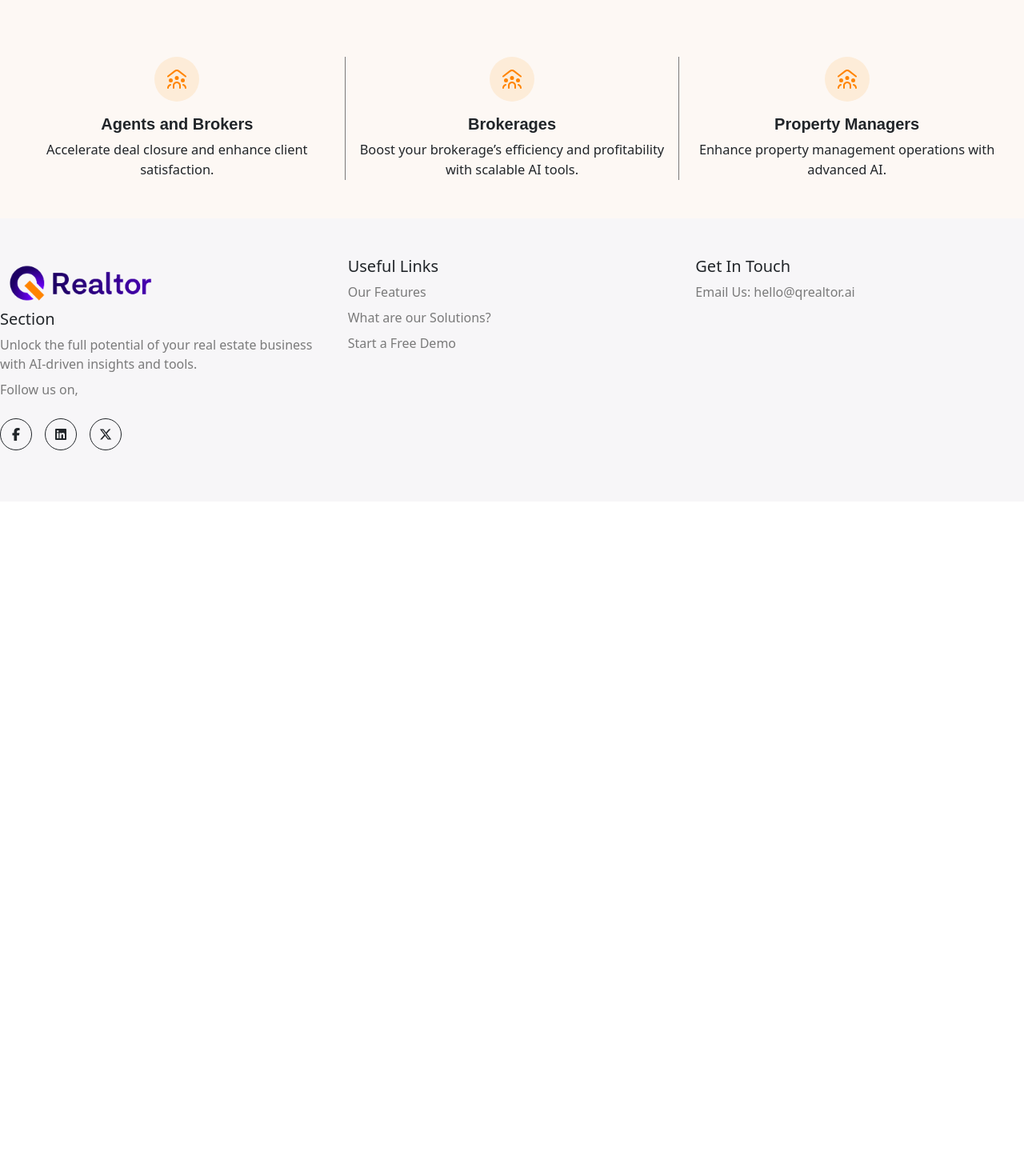
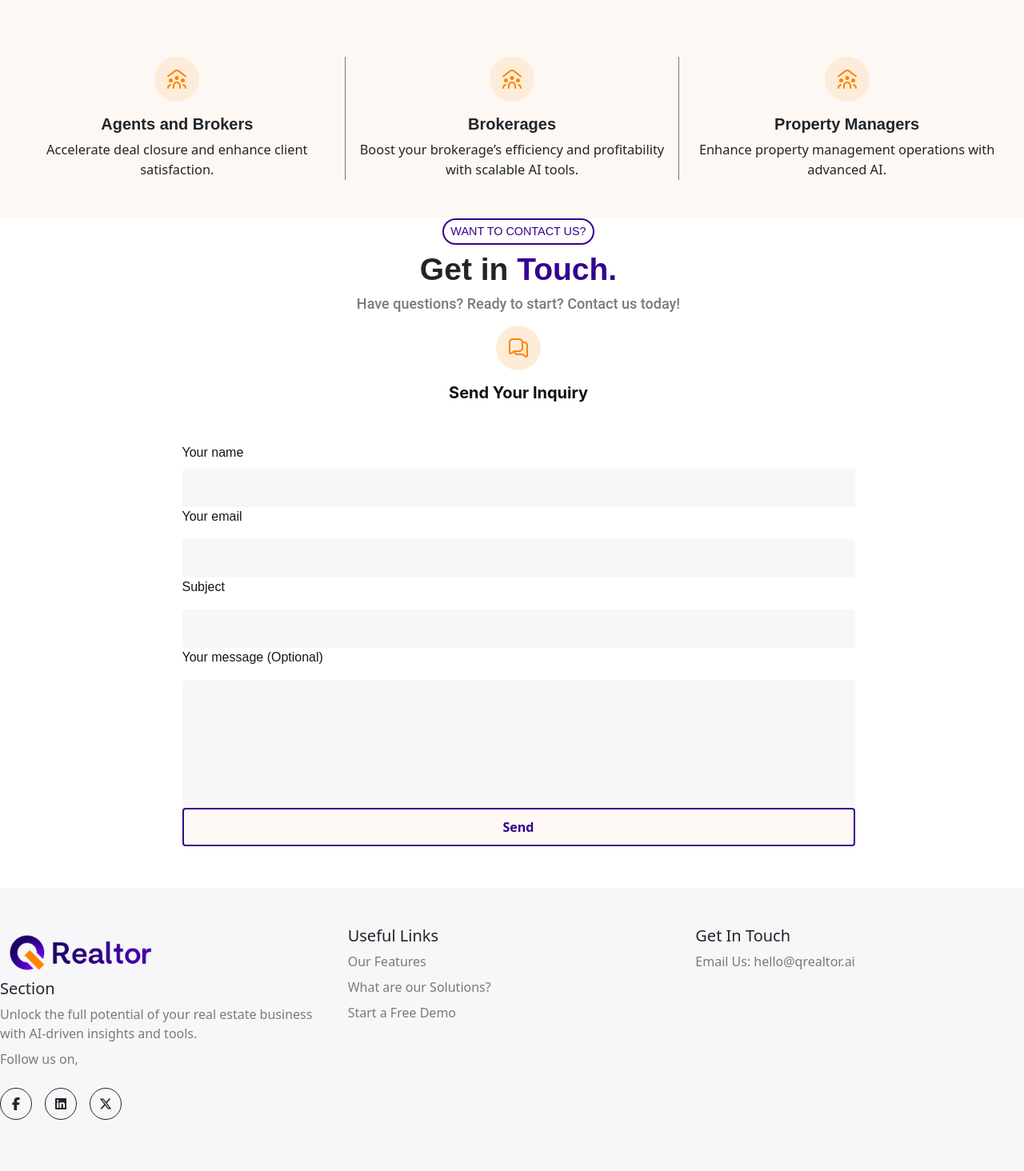
Before and after one commit to Janardhika246/Real-Estate, a Flask app: page / in a window 1280 px wide. Shown: the part 821-2285 px from the top of the page at 80% size. Before the commit the page ends 1384 px from the top, so only its background shows below. Run offline with Flask 3, Linux system fonts and the light colour scheme.

Commit message:
completed the conract us form page

```diff
--- a/templates/layout.html
+++ b/templates/layout.html
@@ -29,9 +29,10 @@
             <div class="col-md-6">
                 <div class="ohio-widget dynamic-text -left" id="sc-dynamic-text-66cedad8de8be" data-dynamic-text="true"
                     data-dynamic-text-options="{&quot;strings&quot;:[&quot;Transactions.&quot;],&quot;loop&quot;:&quot;yes&quot;,&quot;typeSpeed&quot;:140,&quot;backDelay&quot;:5000,&quot;backSpeed&quot;:35}">
-                    <span style="color:#35008F; font-size: 45.666px; font-weight: bold;" >Revolutionizing Real Estate:</span> <span style="color:#080808; font-size: 45.666px; font-weight: bold;>Smarter
-                    Decisions, Seamless </span> <br> <span class="dynamic">Transactions.</span> <span class="typed-cursor"
-                        style="animation-iteration-count: infinite;" >|</span>
+                    <span style="color:#35008F; font-size: 45.666px; font-weight: bold;">Revolutionizing Real
+                        Estate:</span> <span style="color:#080808; font-size: 45.666px; font-weight: bold;>Smarter
+                    Decisions, Seamless </span> <br> <span class=" dynamic">Transactions.</span> <span
+                        class="typed-cursor" style="animation-iteration-count: infinite;">|</span>
                 </div>
                 <div class="elementor-element elementor-element-916d89a elementor-widget elementor-widget-text-editor"
                     data-id="916d89a" data-element_type="widget" data-widget_type="text-editor.default">
@@ -50,14 +51,7 @@
                         </div>
                     </div>
                 </div>
-                <div class="elementor-element elementor-element-5e76cd3 elementor-widget elementor-widget-spacer"
-                    data-id="5e76cd3" data-element_type="widget" data-widget_type="spacer.default">
-                    <div class="elementor-widget-container">
-                        <div class="elementor-spacer">
-                            <div class="elementor-spacer-inner"></div>
-                        </div>
-                    </div>
-                </div>
+
 
 
                 <div class="elementor-column elementor-col-50 elementor-inner-column elementor-element elementor-element-b6551b7"
@@ -151,6 +145,83 @@
     </div>
 
 
+
+    <div class="contact-container"
+        style="display: flex; flex-direction: column; align-items: center; padding: 0px 176px 0px 192px;">
+        <!-- Intro text -->
+        <div class="introtocontact" style="margin-bottom: 16px; text-align: center;">
+            <p style="color: #35008F; border: 2px solid #35008F; font-size: 14.4px; font-family: sans-serif; display: inline-block; padding: 4px 8.8px; border-radius: 20px; margin-bottom: 8px;">
+                WANT TO CONTACT US?
+            </p>
+            <h1 class="title" style="font-size: 39px; font-family: sans-serif; font-weight: bold; margin-bottom: 8px;">
+                Get in <span style="color:#35008F;">Touch.</span>
+            </h1>
+            <h3 style="color: #7A7A7A; font-size: 18px; font-family: roboto,sans-serif; margin-top: 0; margin-bottom: 0;">
+                Have questions? Ready to start? Contact us today!
+            </h3>
+        </div>
+
+
+        <!-- Icon and heading container -->
+        <div style="text-align: center; margin-bottom: 16px;">
+            <!-- Icon container -->
+            <div
+                style="background-color: #fdecd8; width: 56px; height: 56px; display: flex; align-items: center; justify-content: center; border-radius: 50%; margin: 0 auto;">
+                <span class="icon-group -contained">
+                    <svg xmlns="http://www.w3.org/2000/svg" xmlns:xlink="http://www.w3.org/1999/xlink" width="24"
+                        height="24" x="0" y="0" viewBox="0 0 24 24" style="enable-background:new 0 0 512 512"
+                        xml:space="preserve">
+                        <g>
+                            <path
+                                d="M19 4h-1.101A5.01 5.01 0 0 0 13 0H5C2.243 0 0 2.243 0 5v12.854a2.145 2.145 0 0 0 2.149 2.149c.416 0 .831-.121 1.19-.36l2.95-1.967A5.009 5.009 0 0 0 11 21h5.697l3.964 2.643a2.142 2.142 0 0 0 2.205.105c.7-.374 1.134-1.1 1.134-1.894V9c0-2.757-2.243-5-5-5ZM2.23 17.979c-.019.012-.075.048-.152.007-.079-.042-.079-.109-.079-.131V5c0-1.654 1.346-3 3-3h8c1.654 0 3 1.346 3 3v7c0 1.654-1.346 3-3 3h-6c-.327 0-.541.159-.565.175l-4.205 2.804ZM22 21.855c0 .021 0 .089-.079.131a.137.137 0 0 1-.151-.007l-4.215-2.811A1.003 1.003 0 0 0 17 19h-6a3.004 3.004 0 0 1-2.828-2H13c2.757 0 5-2.243 5-5V6h1c1.654 0 3 1.346 3 3v12.854Z"
+                                fill="#ff8400" opacity="1"></path>
+                        </g>
+                    </svg>
+                </span>
+            </div>
+
+            <!-- Heading -->
+            <h2 class="text-center"
+                style="font-size: 20px; color: #111013; font-family: 'Inter', sans-serif; font-weight: bold; margin-top: 16px;">
+                Send Your Inquiry
+            </h2>
+        </div>
+
+        <form>
+            <div class="form-row d-flex flex-column align-items-center" style="padding: 27px 52px 52px;">
+                <div class="form-group" style="font-size: 16px; color: #161519; font-family: sans-serif;">
+                    <label for="inputName">Your name</label>
+                    <input type="text" class="form-control border-0" id="inputName"
+                        style="background-color: #f7f7f9; margin-top: 8px; width: 841px; height: 48px; padding: 0px 16px; font-size: 0.9rem; font-weight: 500; cursor: default; color: #161519;">
+                </div>
+                <div class="form-group" style="font-size: 16px; color: #161519; font-family: sans-serif;">
+                    <label for="inputEmail4">Your email</label>
+                    <input type="email" class="form-control border-0" id="inputEmail4"
+                        style="background-color: #f7f7f9; margin-top: 16px; width: 841px; height: 48px; padding: 0px 16px; font-size: 0.9rem; font-weight: 500; cursor: default; color: #161519;">
+                </div>
+                <div class="form-group" style="font-size: 16px; color: #161519; font-family: sans-serif;">
+                    <label for="subject">Subject</label>
+                    <input type="text" class="form-control border-0" id="subject"
+                        style="background-color: #f7f7f9; margin-top: 16px; width: 841px; height: 48px; padding: 0px 16px; font-size: 0.9rem; font-weight: 500; cursor: default; color: #161519;">
+                </div>
+                <div class="form-group" style="font-size: 16px; color: #161519; font-family: sans-serif;">
+                    <label for="message">Your message (Optional)</label>
+                    <input type="text" class="form-control border-0" id="message"
+                        style="background-color: #f7f7f9; margin-top: 16px; width: 841px; height: 160px; padding: 0px 16px; font-size: 0.9rem; font-weight: 500; cursor: default; color: #161519;">
+                </div>
+                <button type="submit" class="btn btn-primary"
+                    style="color: #35008F; background-color: #fdf8f4; font-size: 16px; width: 841px; font-weight: bold; height: 48px; padding: 0px 18.4px; border: 2px solid #35008F;">
+                    Send
+                </button>
+            </div>
+        </form>
+    </div>
+
+
+
+
+
+
     <footer class="py-5" style="background-color: #9690A214" ;>
         <div class="row">
             <div class="col-12 col-md-4 mb-3">
```
